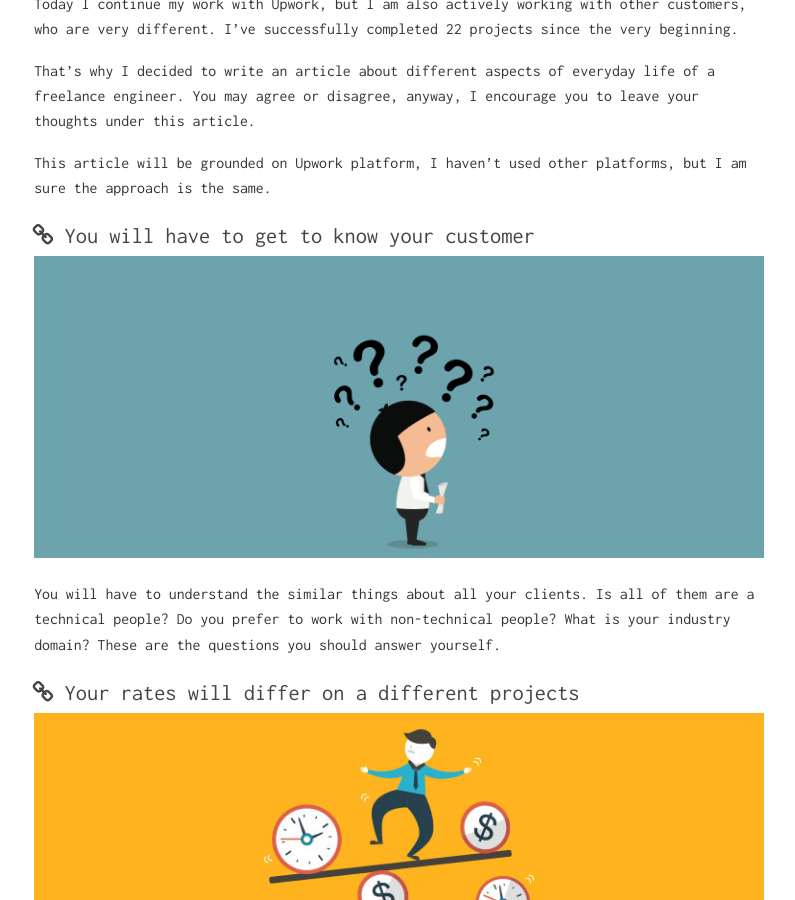
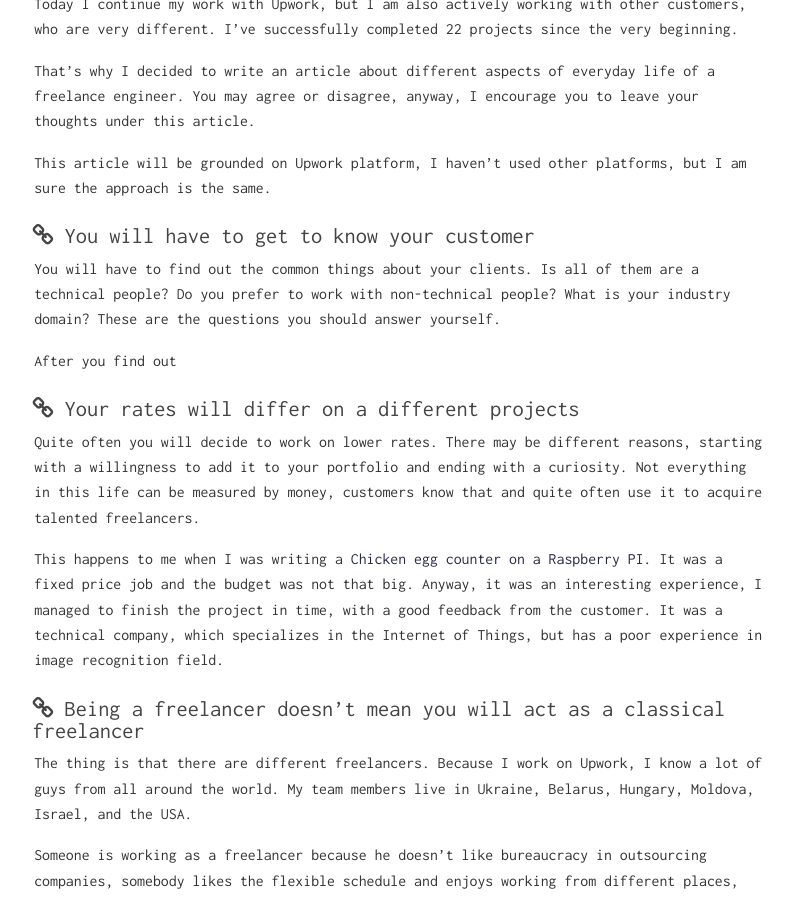
Before and after one commit to ivanursul/ivanursul, a Jekyll site: the page built from _posts/2017-10-02-top-things-to-know-as-freelancer.markdown, in a window 1280 px wide and 900 px high, scrolled down 600 px. Shown: the whole window, without its empty margins (241-1036 px from the left). Built offline with Jekyll 4.4.1, drawn with Linux system fonts in a browser that asks for light colours; comment, search, counter and statistics services are not loaded.

Commit message:
Added rest of the files

```diff
--- a/_posts/2017-10-02-top-things-to-know-as-freelancer.markdown
+++ b/_posts/2017-10-02-top-things-to-know-as-freelancer.markdown
@@ -15,13 +15,11 @@ This article will be grounded on Upwork platform, I haven't used other platforms
 
 ### <a href="#understand_customer" name="understand_customer"><i class="fa fa-link anchor" aria-hidden="true"></i></a> You will have to get to know your customer
 
-![](assets/images/freelancer/client.png)
+You will have to find out the common things about your clients. Is all of them are a technical people? Do you prefer to work with non-technical people? What is your industry domain? These are the questions you should answer yourself.
 
-You will have to understand the similar things about all your clients. Is all of them are a technical people? Do you prefer to work with non-technical people? What is your industry domain? These are the questions you should answer yourself.
+After you find out
 
 ### <a href="#different_rates" name="different_rates"><i class="fa fa-link anchor" aria-hidden="true"></i></a> Your rates will differ on a different projects
-
-![](assets/images/freelancer/hourly-rate.jpg)
 
 Quite often you will decide to work on lower rates. There may be different reasons, starting with a willingness to add it to your portfolio and ending with a curiosity. Not everything in this life can be measured by money, customers know that and quite often use it to acquire talented freelancers.
 
```
Also changed, not shown: assets/images/freelancer/client.png (deleted), assets/images/freelancer/hourly-rate.jpg (deleted).
